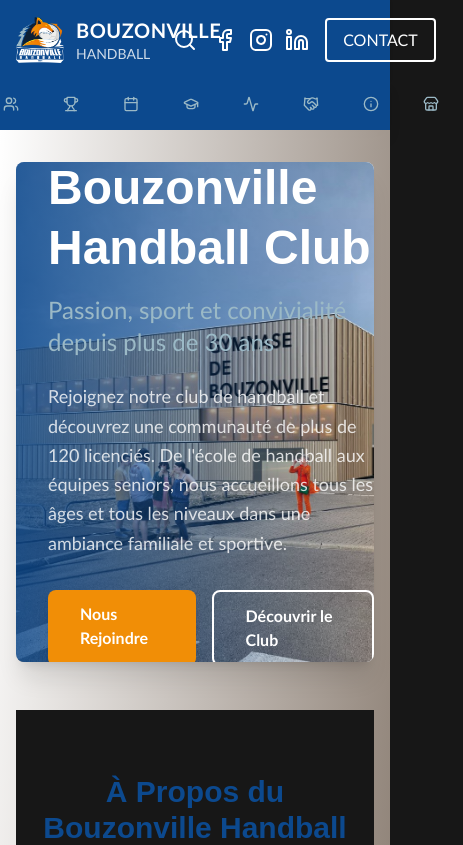
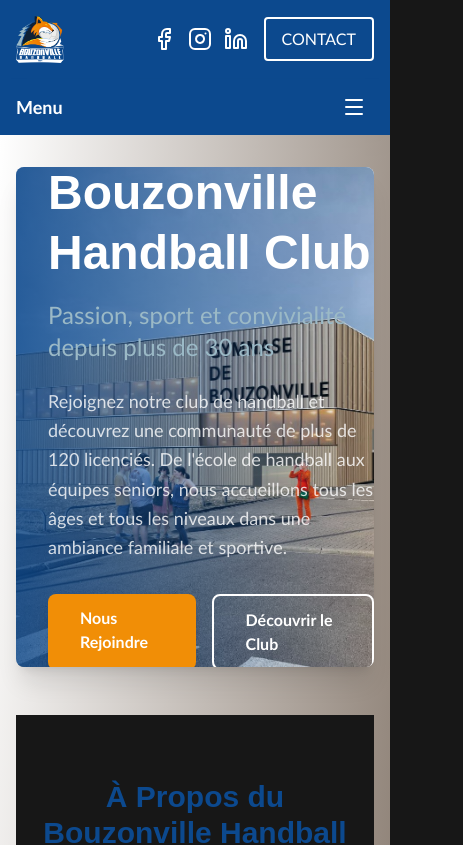
Before and after one commit to LoricBndn/bouzonville-handball-site, a Next.js app: page / in a window 390 px wide. Shown: the top 845 px of the page, 463 px wide, since content can reach past the window. Built offline with nearby package versions, Linux system fonts and the light colour scheme.

Commit message:
Add responsive mobile menu to Navbar
Introduced a hamburger menu for mobile view in the Navbar component using useState to toggle menu visibility. Adjusted layout and classes for responsive design. Also updated Header to hide the title on small screens and removed the Search icon.

```diff
--- a/src/components/layout/Header.tsx
+++ b/src/components/layout/Header.tsx
@@ -14,8 +14,9 @@ export default function Header() {
               alt="Logo Bouzonville Handball"
               width={48}
               height={48}
+              className="object-contain"
             />
-            <div>
+            <div className="hidden sm:block text-left">
               <h1 className="text-xl font-bluescreens font-bold text-light uppercase tracking-wide">
                 Bouzonville
               </h1>
@@ -27,7 +28,6 @@ export default function Header() {
 
           {/* Right side - Social icons and contact */}
           <div className="flex items-center space-x-4">
-            <Search className="w-6 h-6 text-light hover:text-secondary cursor-pointer transition-colors" />
             <div className="flex items-center space-x-3">
               <Facebook className="w-6 h-6 text-light hover:text-secondary cursor-pointer transition-colors" />
               <Instagram className="w-6 h-6 text-light hover:text-secondary cursor-pointer transition-colors" />
--- a/src/components/layout/Navbar.tsx
+++ b/src/components/layout/Navbar.tsx
@@ -1,5 +1,6 @@
 "use client";
 
+import { useState } from "react";
 import Link from "next/link";
 import { usePathname } from "next/navigation";
 import {
@@ -12,10 +13,13 @@ import {
   Handshake,
   Info,
   Store,
+  Menu,
+  X,
 } from "lucide-react";
 
 export default function NavBar() {
   const pathname = usePathname();
+  const [isOpen, setIsOpen] = useState(false);
 
   const navItems = [
     { href: "/", label: "Accueil", icon: Home },
@@ -31,9 +35,27 @@ export default function NavBar() {
 
   return (
     <nav className="bg-primary shadow-lg">
-      <div className="max-w-7xl mx-auto px-4 sm:px-6 lg:px-8">
-        <div className="flex items-center justify-center">
-          <div className="flex space-x-1">
+      <div className="max-w-7xl mx-auto px-4 sm:px-6 xl:px-8">
+        {/* Toggle menu */}
+        <div className="flex items-center justify-between py-2 xl:hidden">
+          <span className="text-light font-bold text-lg">Menu</span>
+
+          {/* Hamburger menu button */}
+          <button
+            onClick={() => setIsOpen(!isOpen)}
+            className="p-2 text-light hover:text-secondary focus:outline-none"
+          >
+            {isOpen ? <X className="w-6 h-6" /> : <Menu className="w-6 h-6" />}
+          </button>
+        </div>
+
+        {/* Menu items */}
+        <div
+          className={`transition-all duration-300 ${
+            isOpen ? "block" : "hidden"
+          } xl:flex xl:justify-center`}
+        >
+          <div className="flex flex-col xl:flex-row xl:space-x-1">
             {navItems.map((item) => {
               const IconComponent = item.icon;
               const isActive =
@@ -49,9 +71,10 @@ export default function NavBar() {
                       ? "text-light border-secondary bg-primary/90"
                       : "text-accent border-transparent hover:text-light hover:bg-primary/80 hover:border-secondary"
                   }`}
+                  onClick={() => setIsOpen(false)}
                 >
                   <IconComponent className="w-4 h-4" />
-                  <span className="hidden md:inline">{item.label}</span>
+                  <span className="inline">{item.label}</span>
                 </Link>
               );
             })}
```
